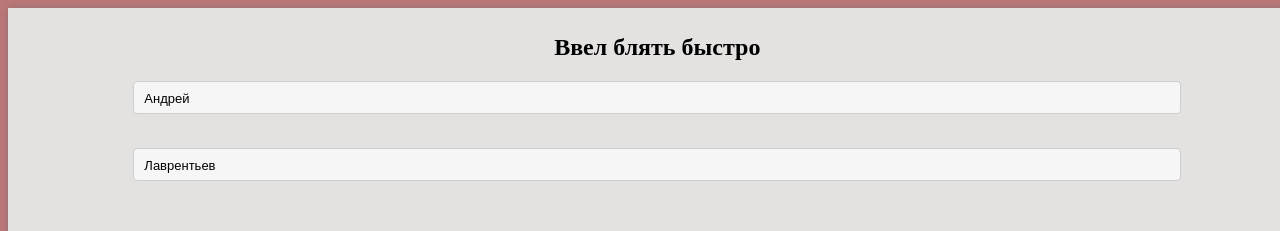
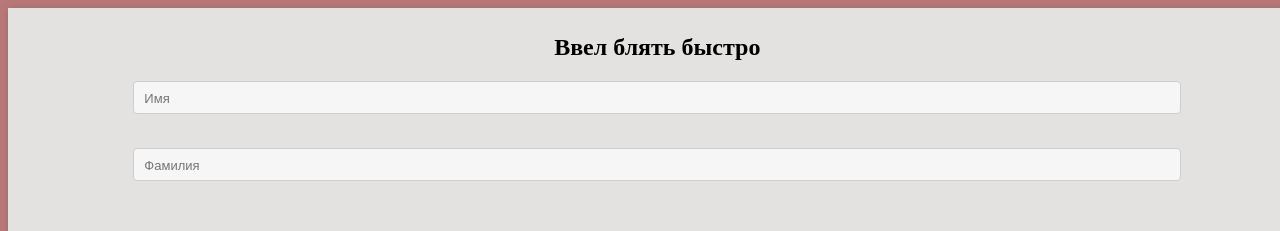
Before and after one commit to An-d-r-e-y/-Drey.github.io, a plain HTML site: page index.html in a window 1280 px wide. Shown: the top 231 px of the page. Drawn offline with Linux system fonts and the light colour scheme.

Commit message:
Update index.html

```diff
--- a/index.html
+++ b/index.html
@@ -40,11 +40,11 @@
 	<form>
 		<h2>Ввел блять быстро</h2>
 		<p>
-			<input type="text" id="name" placeholder="Имя" value="Андрей"><br>
+			<input type="text" id="name" placeholder="Имя"><br>
 			<span id="name-span">А ну-ка ввел нормально</span>
 		</p>
 		<p>
-			<input type="text" id="last_name" placeholder="Фамилия" value="Лаврентьев"><br>
+			<input type="text" id="last_name" placeholder="Фамилия"><br>
 			<span id="last_name-span">А ну-ка ввел нормально</span>
 		</p><br>
 		<p id="result"></p>
```
